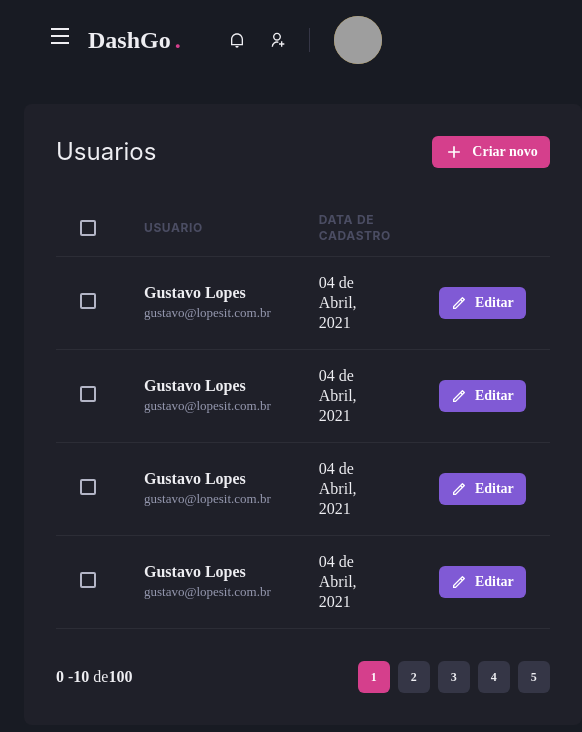
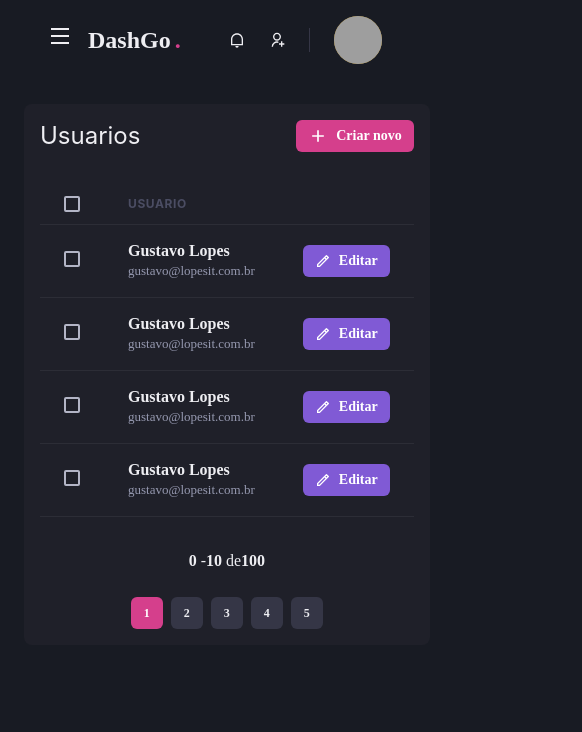
Before and after one commit to gustavolopesv3/dashgo, a Next.js app: page /users in a window 390 px wide. Shown: the top 732 px of the page, 582 px wide, since content can reach past the window. Built offline with nearby package versions, Linux system fonts and the light colour scheme; grey boxes are pictures that could not be loaded.

Commit message:
Listagem de usuarios responsiva

```diff
--- a/src/components/Pagination/index.tsx
+++ b/src/components/Pagination/index.tsx
@@ -4,7 +4,7 @@
 export function Pagination() {
   return (
     <Stack
-      direction="row"
+      direction={['column', 'row']}
       mt="8"
       justify="space-between"
       align="center"
--- a/src/pages/users/index.tsx
+++ b/src/pages/users/index.tsx
@@ -12,6 +12,7 @@
   Checkbox,
   Td,
   Text,
+  useBreakpointValue,
 } from '@chakra-ui/react';
 import { Header } from '../../components/Header';
 import { SideBar } from '../../components/SideBar';
@@ -19,12 +20,17 @@
 import { Pagination } from '../../components/Pagination';
 
 export default function UserList() {
+  const isWideVersion = useBreakpointValue({
+    base: false,
+    lg: true,
+  });
+
   return (
     <Box>
       <Header />
       <Flex m="100%" my="6" maxWidth={1280} mx="auto" px="6">
         <SideBar />
-        <Box flex="1" borderRadius={8} bg="gray.800" p="8">
+        <Box flex="1" borderRadius={8} bg="gray.800" p={['4', '4', '6']}>
           <Flex mb="8" justifyContent="space-between" align="center">
             <Heading size="lg" fontWeight="normal">
               Usuarios
@@ -46,7 +52,8 @@
                   <Checkbox colorScheme="pink" />
                 </Th>
                 <Th>Usuario</Th>
-                <Th>Data de Cadastro</Th>
+                {isWideVersion && <Th>Data de Cadastro</Th>}
+
                 <Th></Th>
               </Tr>
             </Thead>
@@ -63,7 +70,7 @@
                     </Text>
                   </Box>
                 </Td>
-                <Td>04 de Abril, 2021</Td>
+                {isWideVersion && <Th>Data de Cadastro</Th>}
                 <Td>
                   {' '}
                   <Button
@@ -89,9 +96,8 @@
                     </Text>
                   </Box>
                 </Td>
-                <Td>04 de Abril, 2021</Td>
+                {isWideVersion && <Th>Data de Cadastro</Th>}
                 <Td>
-                  {' '}
                   <Button
                     as="a"
                     size="sm"
@@ -115,9 +121,8 @@
                     </Text>
                   </Box>
                 </Td>
-                <Td>04 de Abril, 2021</Td>
+                {isWideVersion && <Th>Data de Cadastro</Th>}
                 <Td>
-                  {' '}
                   <Button
                     as="a"
                     size="sm"
@@ -141,9 +146,8 @@
                     </Text>
                   </Box>
                 </Td>
-                <Td>04 de Abril, 2021</Td>
+                {isWideVersion && <Th>Data de Cadastro</Th>}
                 <Td>
-                  {' '}
                   <Button
                     as="a"
                     size="sm"
```
